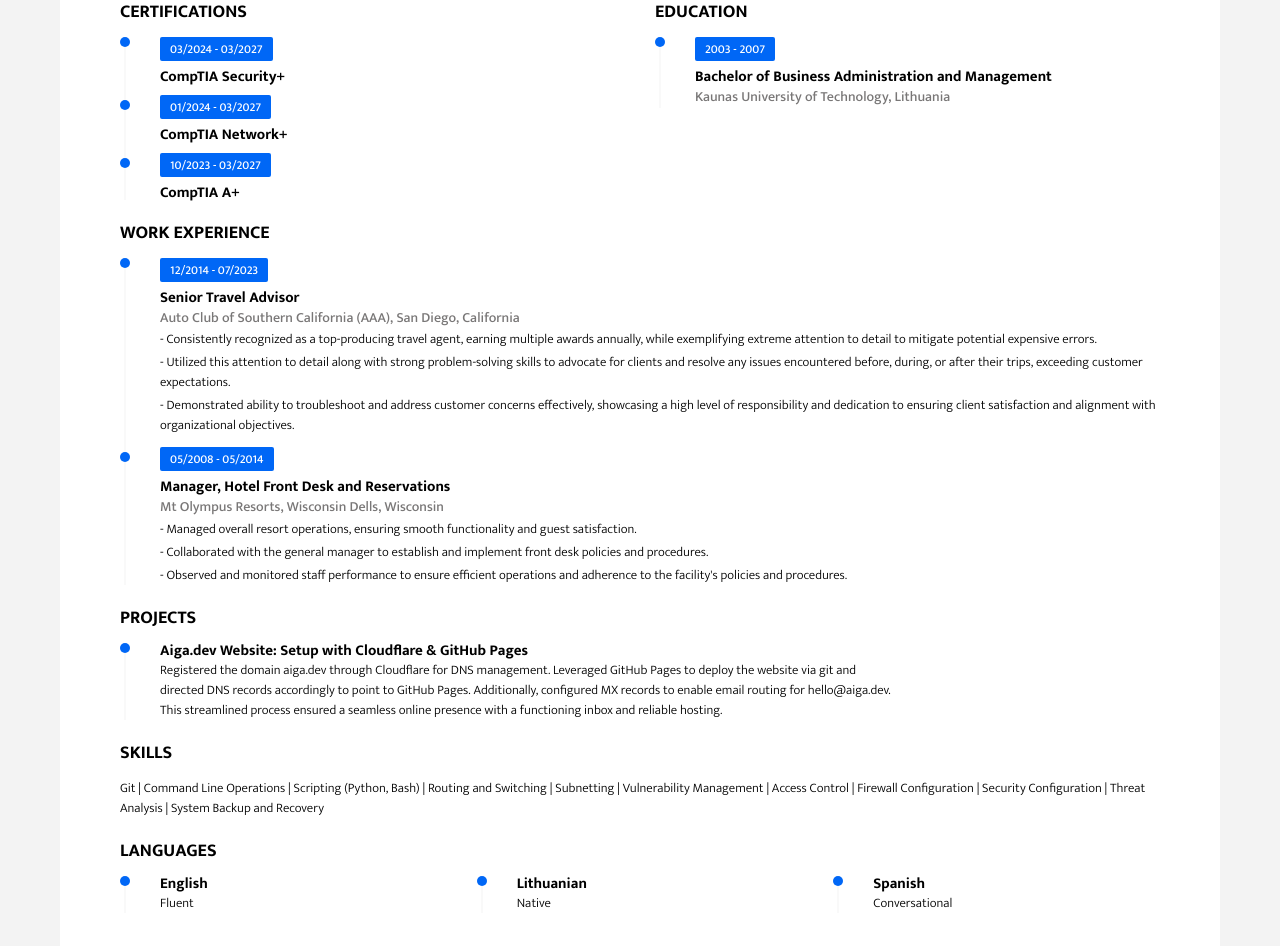
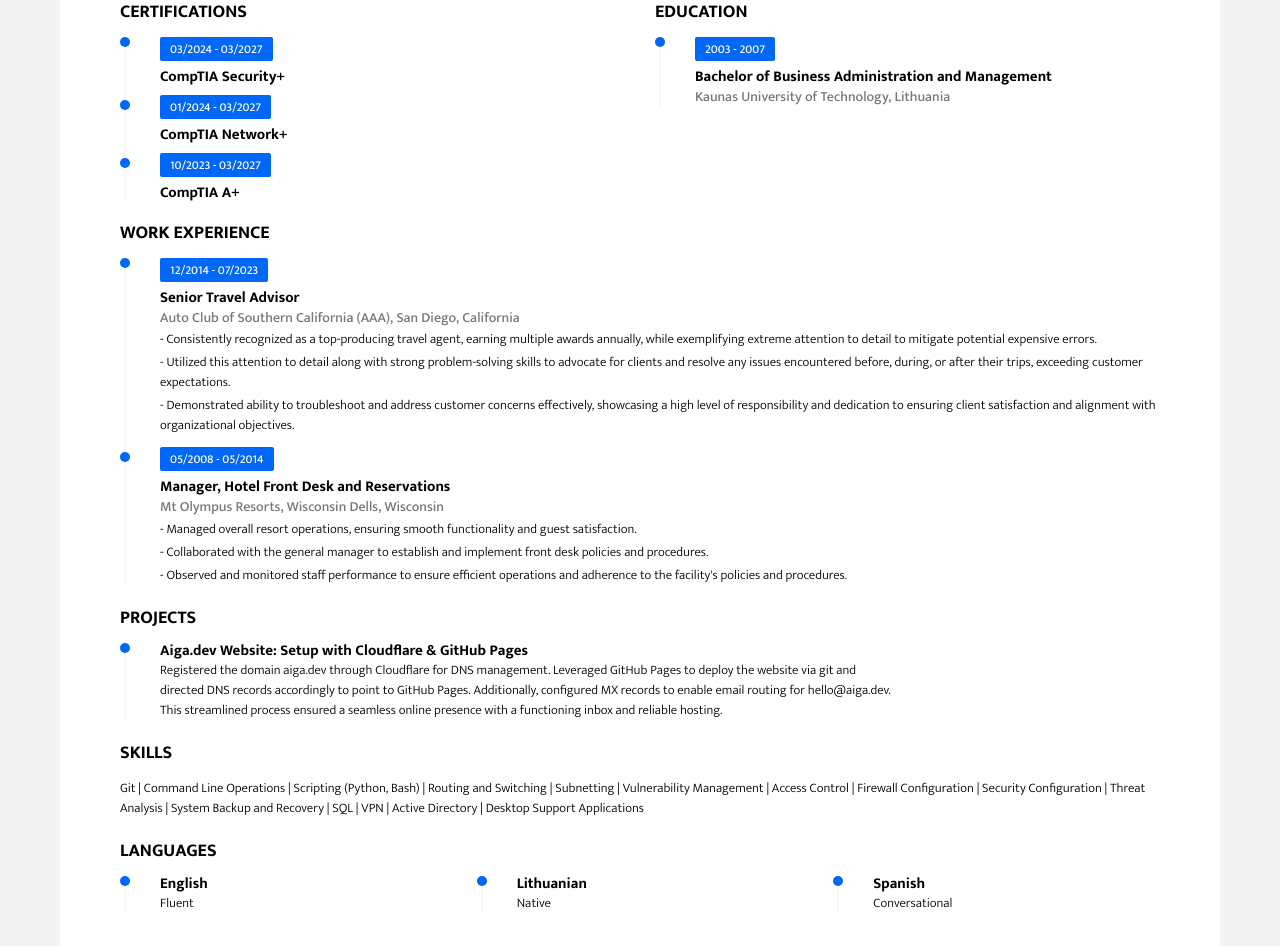
Before and after one commit to aishiux/wonderwoman, a plain HTML site: page index.html in a window 1280 px wide. Shown: the part 300-1246 px from the top of the page. Drawn offline with nearby package versions, Linux system fonts and the light colour scheme.

Commit message:
Additional skills

```diff
--- a/index.html
+++ b/index.html
@@ -186,7 +186,7 @@
 
                     <div class="col-md-12">
                         <h2 class="section-title">Skills</h2>
-                        <p class="mb-4">Git | Command Line Operations | Scripting (Python, Bash) | Routing and Switching | Subnetting | Vulnerability Management | Access Control | Firewall Configuration | Security Configuration | Threat Analysis | System Backup and Recovery
+                        <p class="mb-4">Git | Command Line Operations | Scripting (Python, Bash) | Routing and Switching | Subnetting | Vulnerability Management | Access Control | Firewall Configuration | Security Configuration | Threat Analysis | System Backup and Recovery | SQL | VPN | Active Directory | Desktop Support Applications
                         </p>
                     </div>
 
```
